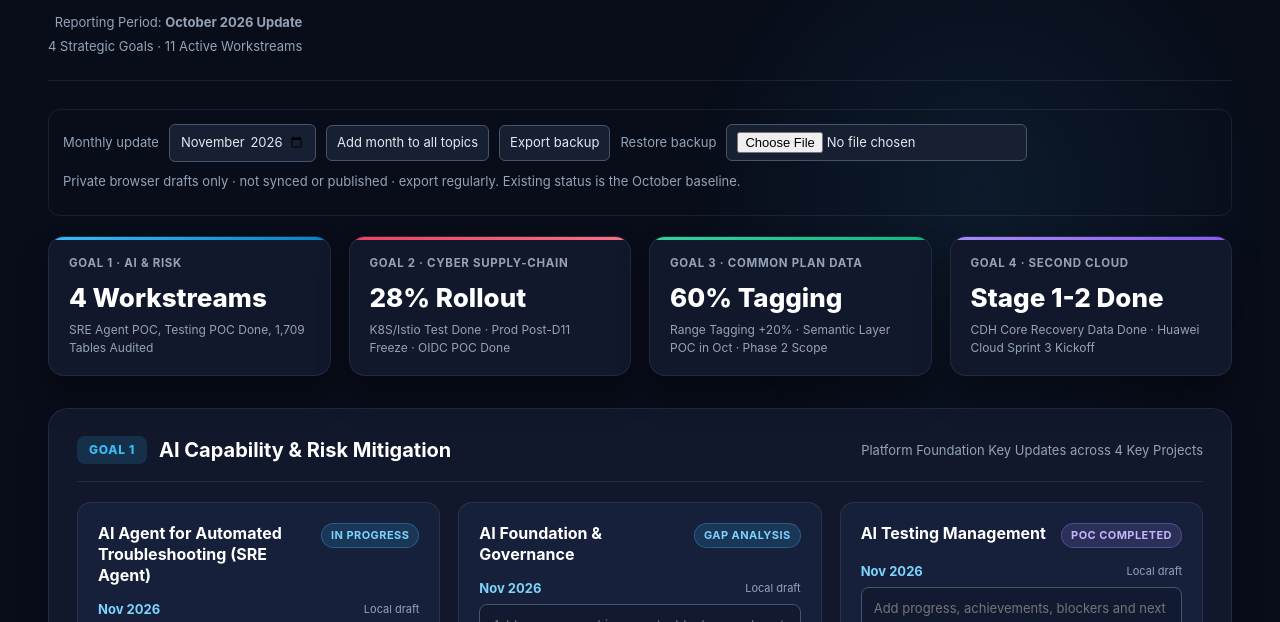
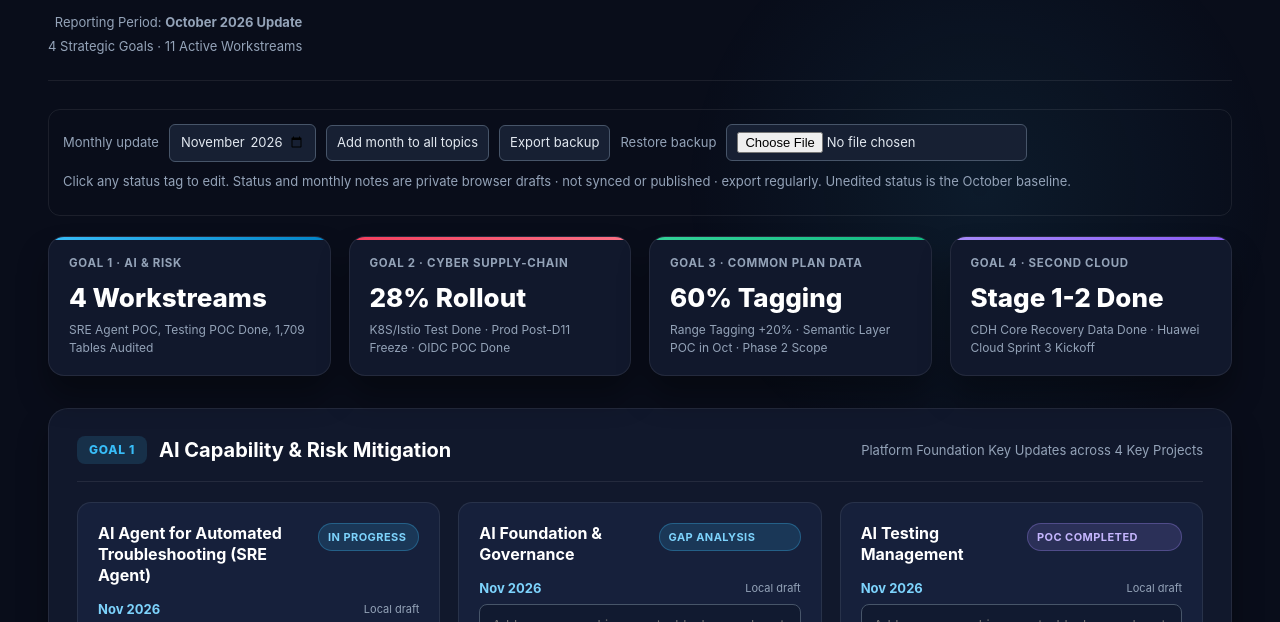
Before and after one commit to yawan115/FA3-area-update, a plain HTML site: page index.html in a window 1280 px wide. Shown: the part 111-733 px from the top of the page. Drawn offline with Linux system fonts and the light colour scheme.

Commit message:
feat: make topic status tags editable with draft persistence
Co-authored-by: Copilot <223556219+Copilot@users.noreply.github.com>

```diff
--- a/index.html
+++ b/index.html
@@ -343,6 +343,11 @@
       font-weight: 600;
     }
 
+    input.tag-status {
+      font-family: inherit; width: 180px; max-width: 100%; min-width: 0;
+      box-sizing: border-box; padding: 6px 9px;
+    }
+    input.tag-status:focus { outline: 2px solid #38bdf8; outline-offset: 2px; }
     .monthly-tools, .monthly-heading {
       display: flex; flex-wrap: wrap; align-items: center; gap: 10px;
     }
@@ -406,7 +411,7 @@
       <button id="export-updates" type="button">Export backup</button>
       <label for="import-updates">Restore backup</label>
       <input id="import-updates" type="file" accept=".json,application/json">
-      <span>Private browser drafts only · not synced or published · export regularly. Existing status is the October baseline.</span>
+      <span>Click any status tag to edit. Status and monthly notes are private browser drafts · not synced or published · export regularly. Unedited status is the October baseline.</span>
       <div id="monthly-feedback" role="status" aria-live="polite"></div>
     </div>
 
@@ -791,6 +796,25 @@
         'Jul', 'Aug', 'Sep', 'Oct', 'Nov', 'Dec'];
       const cards = [...document.querySelectorAll('.project-card')];
       const topicIds = cards.map(card => card.querySelector('.project-name').textContent.trim());
+      const statusInputs = cards.map((card, index) => {
+        const tag = card.querySelector('.tag-status');
+        const input = document.createElement('input');
+        input.type = 'text';
+        input.className = tag.className;
+        input.maxLength = 120;
+        input.defaultValue = tag.textContent.trim();
+        input.value = input.defaultValue;
+        input.setAttribute('aria-label', topicIds[index] + ' — latest status');
+        input.title = 'Edit latest status (saved in this browser only)';
+        tag.replaceWith(input);
+        input.addEventListener('input', () => {
+          if (!state.statuses) state.statuses = {};
+          state.statuses[topicIds[index]] = input.value;
+          if (storageReadable) save();
+          else feedback.textContent = 'Status edited in memory only. Export before leaving; stored drafts could not be loaded.';
+        });
+        return input;
+      });
       const feedback = document.getElementById('monthly-feedback');
       let state = { version: 1, months: [initialMonth], updates: {} };
       let storageReadable = true;
@@ -808,6 +832,14 @@
           for (const [month, text] of Object.entries(updates)) {
             if (!value.months.includes(month) || typeof text !== 'string' ||
                 text.length > 10000) throw new Error('Invalid update text or month.');
+          }
+        }
+        if (value.statuses !== undefined) {
+          if (!value.statuses || typeof value.statuses !== 'object' ||
+              Array.isArray(value.statuses)) throw new Error('Invalid status backup format.');
+          for (const [topic, text] of Object.entries(value.statuses)) {
+            if (!topicIds.includes(topic) || typeof text !== 'string' ||
+                text.length > 120) throw new Error('Invalid topic status.');
           }
         }
         return value;
@@ -835,6 +867,9 @@
       }
       if (!state.months.includes(initialMonth)) state.months.push(initialMonth);
       function render(persist = true) {
+        statusInputs.forEach((input, index) => {
+          input.value = state.statuses?.[topicIds[index]] ?? input.defaultValue;
+        });
         cards.forEach((card, index) => {
           card.querySelector('.monthly-updates')?.remove();
           const group = document.createElement('div');
```
